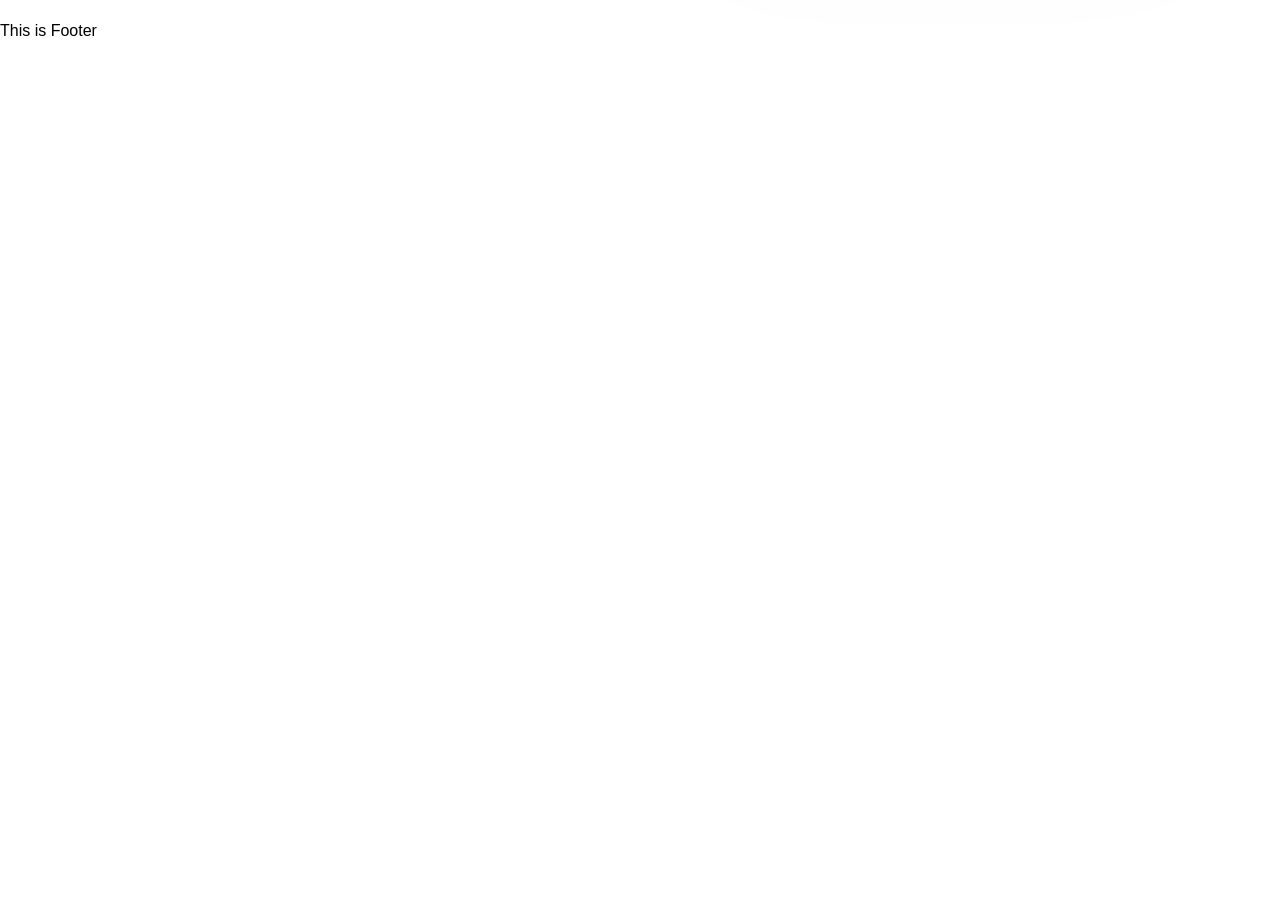
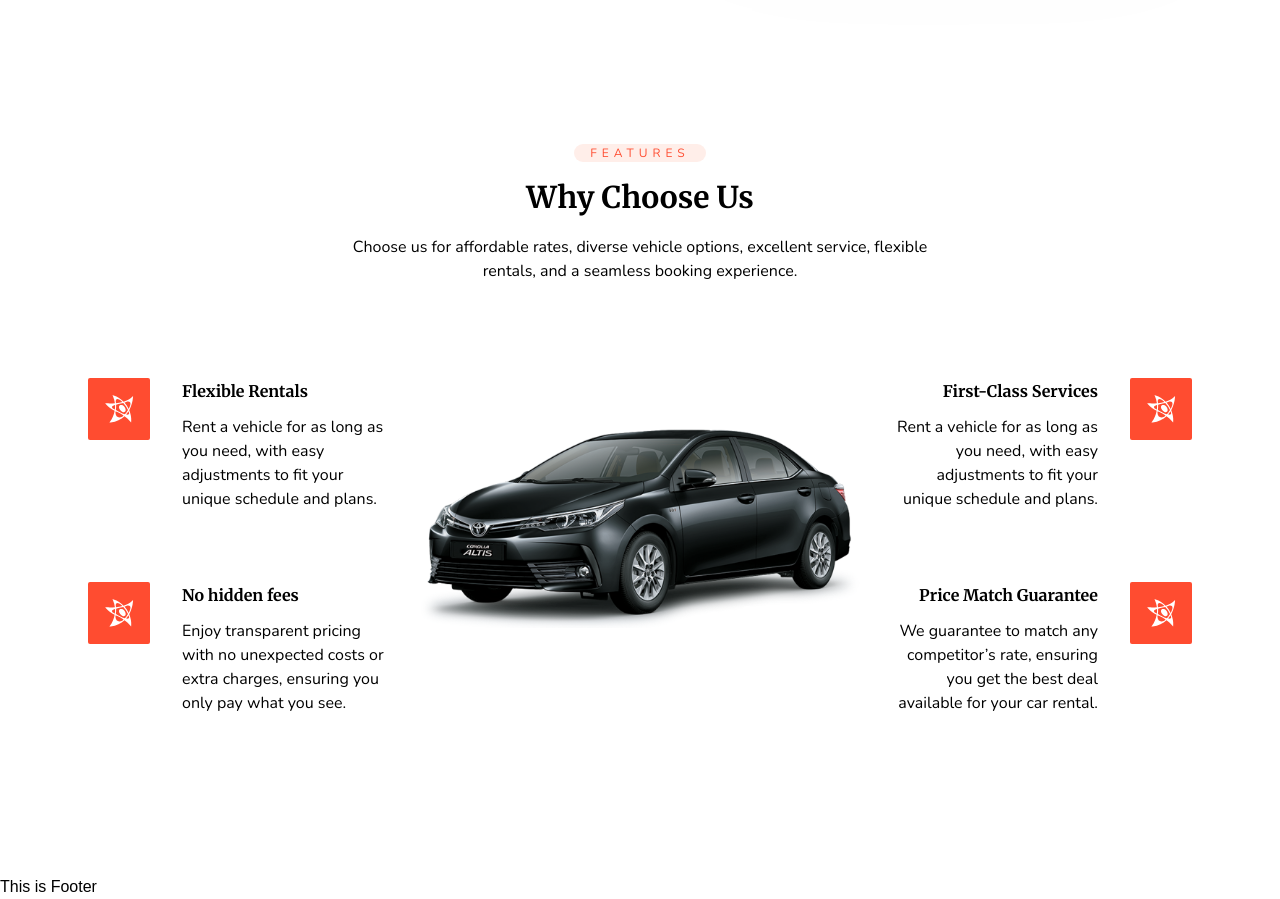
Before and after one commit to paradox-99/GoWheels, a React (Vite) app: page / in a window 1280 px wide. Shown: the part 1680-2579 px from the top of the page. Before the commit the page ends 1723 px from the top, so only its background shows below. Built offline with nearby package versions, Linux system fonts and the light colour scheme.

Commit message:
why choose us section added

```diff
--- a/package.json
+++ b/package.json
@@ -11,6 +11,7 @@
   },
   "dependencies": {
     "@tanstack/react-query": "^5.56.2",
+    "aos": "^2.3.4",
     "axios": "^1.7.7",
     "firebase": "^10.13.2",
     "gowheels": "file:",
--- /dev/null
+++ b/src/components/WhyChooseUs.jsx
@@ -0,0 +1,92 @@
+import { GiFlexibleStar } from "react-icons/gi";
+import BasicHeading from "./BasicHeading";
+import AOS from 'aos';
+import 'aos/dist/aos.css';
+
+AOS.init({
+    duration: 1000,
+    easing: 'ease-in-out',
+    // once: true,
+    mirror: false,
+});
+
+const WhyChooseUs = () => {
+    return (
+        <div className="max-w-6xl mx-auto mt-[200px] px-6 pb-20">
+            <BasicHeading title="FEATURES" heading={"Why Choose Us"} desc="Choose us for affordable rates, diverse vehicle options, excellent service, flexible rentals, and a seamless booking experience."></BasicHeading>
+
+            <div className="mt-12 flex flex-col lg:flex-row gap-6 items-center">
+                {/* part 1 */}
+                <div className="space-y-6">
+                    {/* Flexible Rentals */}
+                    <div
+                        data-aos="fade-left"
+                        data-aos-delay="0"
+                        data-aos-duration="800"
+                        className="flex gap-8 items-center">
+                        <div className="p-4 -mt-6 rounded-sm bg-primary text-white">
+                            <GiFlexibleStar className="text-3xl" />
+                        </div>
+                        <div className=" mt-12">
+                            <h3 className=" font-bold">Flexible Rentals</h3>
+                            <p className="mt-3">Rent a vehicle for as long as you need, with easy adjustments to fit your unique schedule and plans.</p>
+                        </div>
+                    </div>
+                    {/* No hidden fees */}
+                    <div
+                        data-aos="fade-left"
+                        data-aos-delay="200"
+                        data-aos-duration="800"
+                        className="flex gap-8 items-center">
+                        <div className="p-4 -mt-6 rounded-sm bg-primary text-white">
+                            <GiFlexibleStar className="text-3xl" />
+                        </div>
+                        <div className=" mt-12">
+                            <h3 className=" font-bold">No hidden fees</h3>
+                            <p className="mt-3">Enjoy transparent pricing with no unexpected costs or extra charges, ensuring you only pay what you see.</p>
+                        </div>
+                    </div>
+                </div>
+
+                {/* Center (Car Image) */}
+                <div className="flex justify-center">
+                    <img src="/car.png" alt="Car" className="max-w-full" />
+                </div>
+
+                {/* part 3 */}
+                <div className="space-y-6">
+                    {/* First-Class Services */}
+                    <div
+                        data-aos="fade-right"
+                        data-aos-delay="0"
+                        data-aos-duration="800"
+                        className="flex flex-row-reverse gap-8 items-center">
+                        <div className="p-4 -mt-6  rounded-sm bg-primary text-white">
+                            <GiFlexibleStar className="text-3xl" />
+                        </div>
+                        <div className="mt-12">
+                            <h3 className="text-end font-bold">First-Class Services</h3>
+                            <p className="text-end mt-3">Rent a vehicle for as long as you need, with easy adjustments to fit your unique schedule and plans.</p>
+                        </div>
+                    </div>
+                    {/* Price Match Guarantee */}
+                    <div
+                        data-aos="fade-right"
+                        data-aos-delay="200"
+                        data-aos-duration="800"
+                        className="flex flex-row-reverse gap-8 items-center">
+                        <div className="p-4  -mt-6  rounded-sm bg-primary text-white">
+                            <GiFlexibleStar className="text-3xl" />
+                        </div>
+                        <div className=" mt-12">
+                            <h3 className=" font-bold text-end">Price Match Guarantee</h3>
+                            <p className="text-end mt-3">We guarantee to match any competitor’s rate, ensuring you get the best deal available for your car rental.</p>
+                        </div>
+                    </div>
+                </div>
+            </div>
+        </div>
+    );
+};
+
+export default WhyChooseUs;
--- a/src/pages/home page/HomePage.jsx
+++ b/src/pages/home page/HomePage.jsx
@@ -1,10 +1,12 @@
 import HowItWorks from "../../components/HowItWorks";
+import WhyChooseUs from "../../components/WhyChooseUs";
 
 const HomePage = () => {
     return (
         <div>
             <h1>Hello Dev Dynamos</h1>
             <HowItWorks></HowItWorks>
+            <WhyChooseUs></WhyChooseUs>
         </div>
     );
 };
```
Also changed, not shown: public/car.png (added), 1 other file (tests, documents, lock files or other folders).
